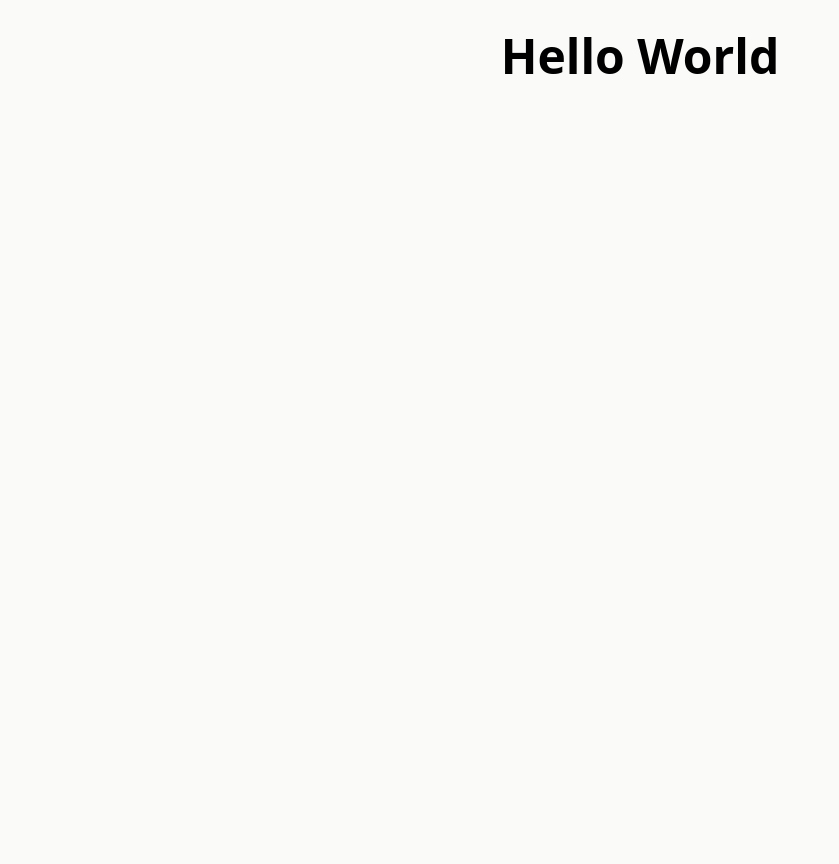
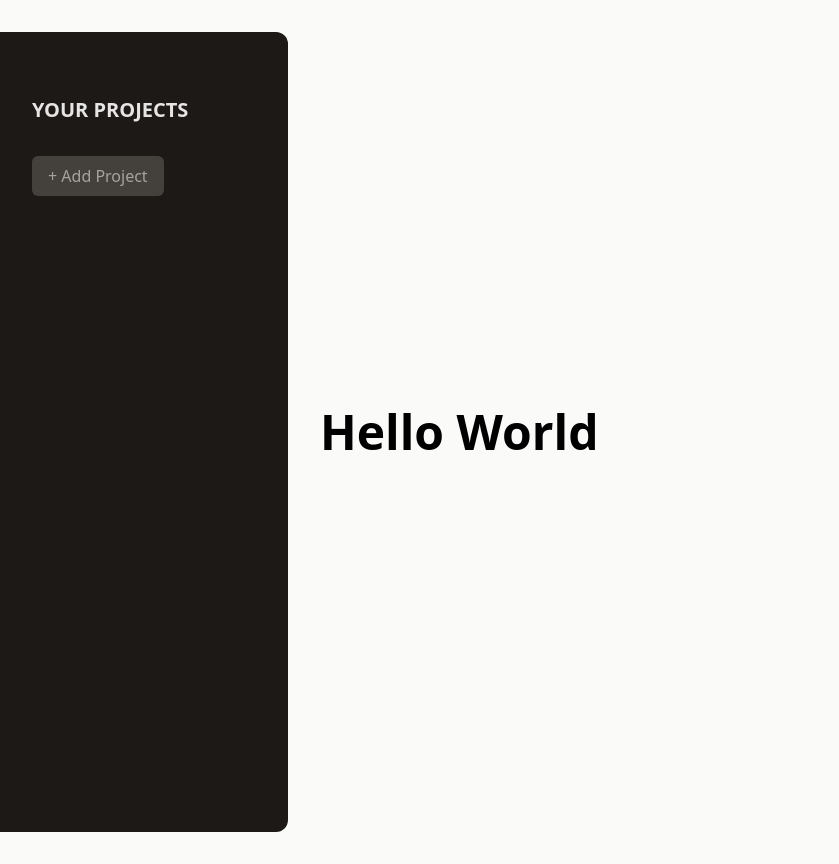
Before and after one commit to derekdunes/project-mgmt-react, a React (Vite) app: page / in a window 1280 px wide. Shown: the whole page, without its empty margins (0-839 px from the left). Before the commit the page ends 800 px from the top, so only its background shows below. Built offline with nearby package versions, Linux system fonts and the light colour scheme.

Commit message:
SideBar setup

```diff
--- a/src/App.jsx
+++ b/src/App.jsx
@@ -1,8 +1,13 @@
+import SideBar from "./Components/SideBar";
+
 function App() {
   return (
-    <>
-      <h1 className="my-8 text-center text-5xl font-bold">Hello World</h1>
-    </>
+    <main className="h-screen my-8 flex gap-8">
+      <SideBar />
+      <menu className="flex items-center justify-end gap-4 my-4">
+        <h1 className="my-8 text-center text-5xl font-bold">Hello World</h1>
+      </menu>
+    </main>
   );
 }
 
--- /dev/null
+++ b/src/Components/SideBar.jsx
@@ -0,0 +1,15 @@
+function SideBar() {
+  return (
+    <aside className="w-1/3 px-8 py-16 bg-stone-900 text-stone-50 md:w-72 rounded-r-xl">
+      <h2 className="mb-8 font-bold uppercase md:text-xl text-stone-200">
+        YOUR PROJECTS
+      </h2>
+
+      <button className="px-4 py-2 text-xs md:text-base rounded-md bg-stone-700 text-stone-400 hover:bg-stone-600 hover:text-stone-100">
+        + Add Project
+      </button>
+    </aside>
+  );
+}
+
+export default SideBar;
```
